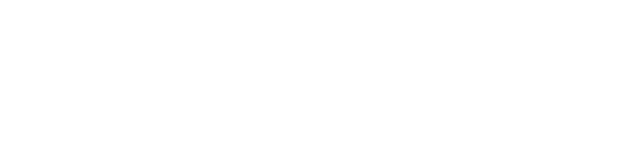
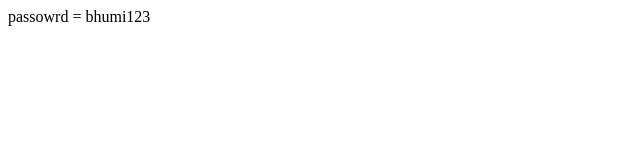
Before and after one commit to Vinayaka-Voleti/zinko, a plain HTML site: page index.html in a window 1280 px wide. Shown: the whole page, without its empty margins (0-640 px from the left). Drawn offline with Linux system fonts and the light colour scheme.

Commit message:
password set

```diff
--- a/index.html
+++ b/index.html
@@ -3,9 +3,11 @@
 <head>
   <meta charset="UTF-8">
   <meta name="viewport" content="width=device-width, initial-scale=1.0">
-  <title>Document</title>
+  <title></title>
 </head>
 <body>
+  passowrd = bhumi123
+
 
 </body>
 </html>
```
